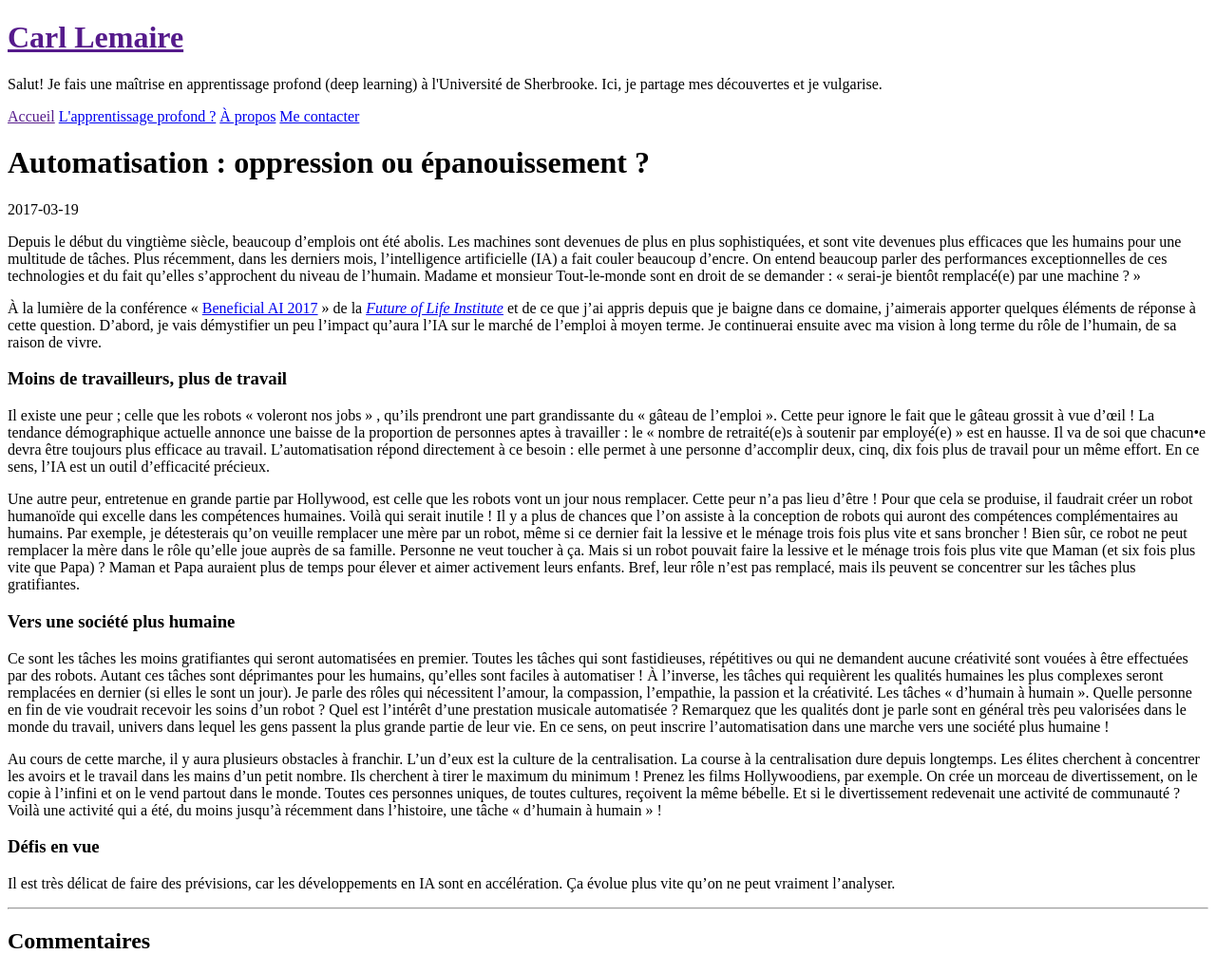
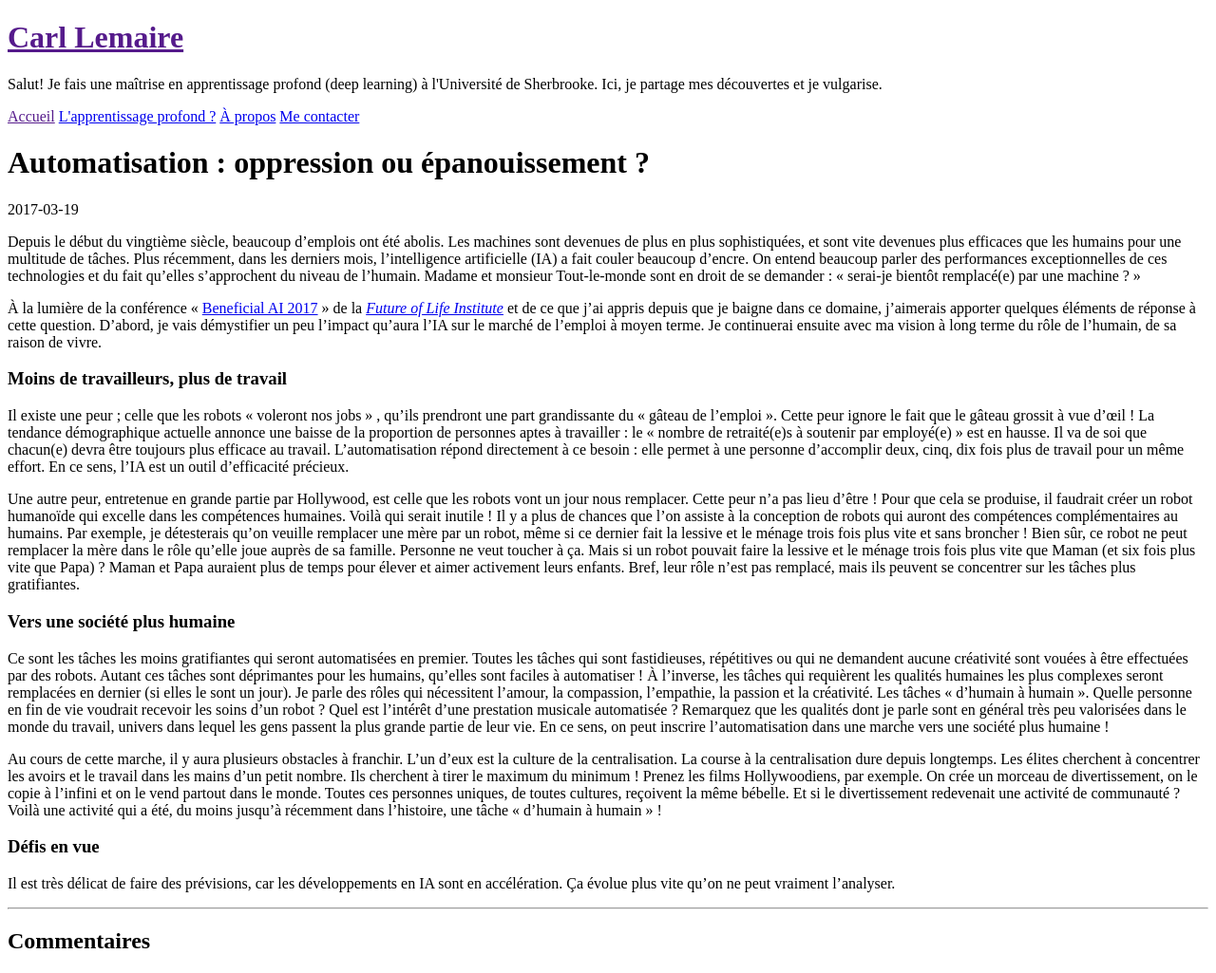
Before and after one commit to lemairecarl/lemairecarl.github.io, a Jekyll site: the page built from _posts/2017-03-19-implications-IA-economie-societe.md, in a window 1280 px wide. Shown: the whole page at 95% size. Built offline with Jekyll 4.4.1, drawn with Linux system fonts in a browser that asks for light colours; nearby versions of some CDN libraries.

Commit message:
ooooppppsssiiiieieee

```diff
--- a/_posts/2017-03-19-implications-IA-economie-societe.md
+++ b/_posts/2017-03-19-implications-IA-economie-societe.md
@@ -16,7 +16,7 @@ Depuis le début du vingtième siècle, beaucoup d'emplois ont été abolis. Les
 
 ### Moins de travailleurs, plus de travail
 
-Il existe une peur ; celle que les robots « voleront nos jobs » , qu'ils prendront une part grandissante du « gâteau de l'emploi ». Cette peur ignore le fait que le gâteau grossit à vue d’œil ! La tendance démographique actuelle annonce une baisse de la proportion de personnes aptes à travailler : le « nombre de retraité(e)s à soutenir par employé(e) » est en hausse. Il va de soi que chacun•e devra être toujours plus efficace au travail. L'automatisation répond directement à ce besoin : elle permet à une personne d'accomplir deux, cinq, dix fois plus de travail pour un même effort. En ce sens, l'IA est un outil d'efficacité précieux.
+Il existe une peur ; celle que les robots « voleront nos jobs » , qu'ils prendront une part grandissante du « gâteau de l'emploi ». Cette peur ignore le fait que le gâteau grossit à vue d’œil ! La tendance démographique actuelle annonce une baisse de la proportion de personnes aptes à travailler : le « nombre de retraité(e)s à soutenir par employé(e) » est en hausse. Il va de soi que chacun(e) devra être toujours plus efficace au travail. L'automatisation répond directement à ce besoin : elle permet à une personne d'accomplir deux, cinq, dix fois plus de travail pour un même effort. En ce sens, l'IA est un outil d'efficacité précieux.
 
 Une autre peur, entretenue en grande partie par Hollywood, est celle que les robots vont un jour nous remplacer. Cette peur n'a pas lieu d'être ! Pour que cela se produise, il faudrait créer un robot humanoïde qui excelle dans les compétences humaines. Voilà qui serait inutile ! Il y a plus de chances que l'on assiste à la conception de robots qui auront des compétences complémentaires au humains. Par exemple, je détesterais qu'on veuille remplacer une mère par un robot, même si ce dernier fait la lessive et le ménage trois fois plus vite et sans broncher ! Bien sûr, ce robot ne peut remplacer la mère dans le rôle qu'elle joue auprès de sa famille. Personne ne veut toucher à ça. Mais si un robot pouvait faire la lessive et le ménage trois fois plus vite que Maman (et six fois plus vite que Papa) ? Maman et Papa auraient plus de temps pour élever et aimer activement leurs enfants. Bref, leur rôle n'est pas remplacé, mais ils peuvent se concentrer sur les tâches plus gratifiantes.
 
```
